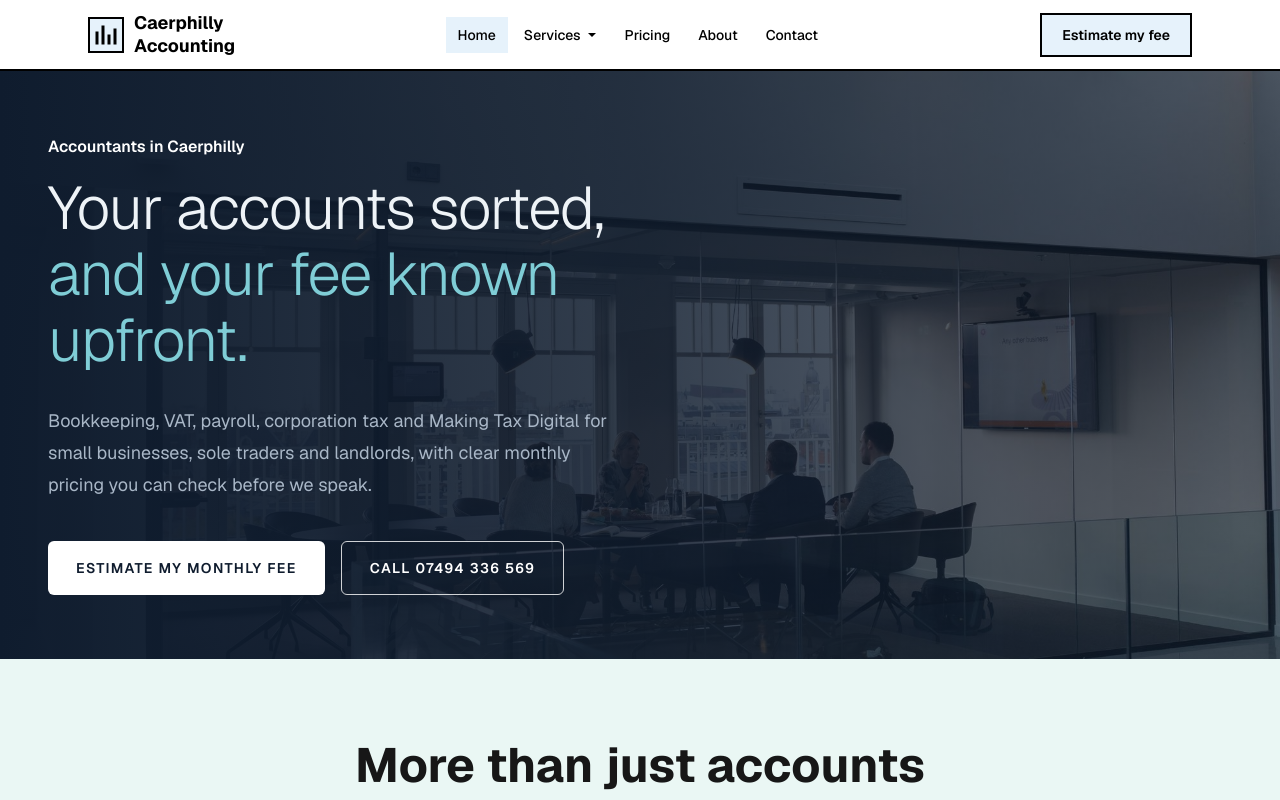
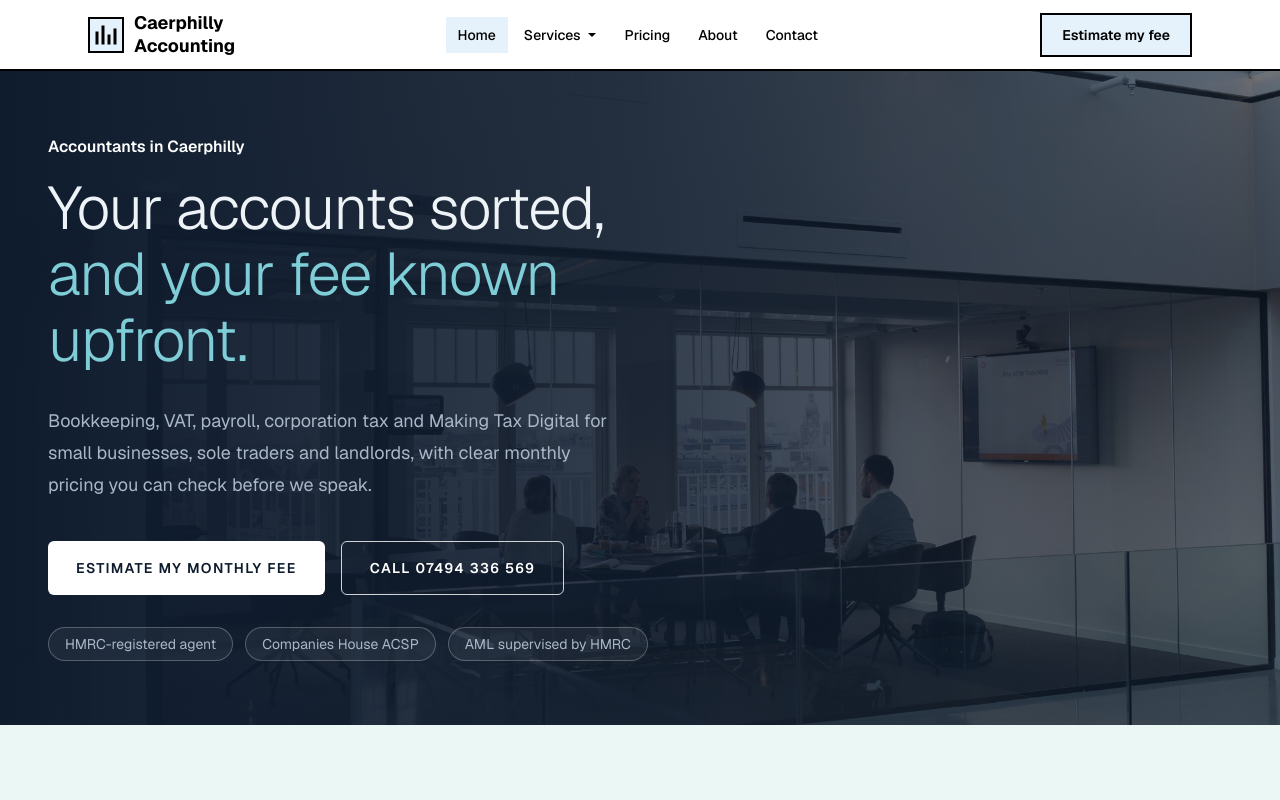
Before and after one commit to sanhu7/caerphilly-accounting-redesign, a Next.js app: page / in a window 1280 px wide. Shown: the top 800 px of the page. Built offline with nearby package versions, Linux system fonts and the light colour scheme.

Commit message:
add hero trust badges

```diff
--- a/components/Hero.tsx
+++ b/components/Hero.tsx
@@ -51,6 +51,18 @@ export default function Hero() {
                             Call 07494 336 569
                         </a>
                     </div>
+                    <ul className="mt-8 flex flex-wrap gap-3 text-sm text-[var(--hero-muted)]">
+                        {["HMRC-registered agent", "Companies House ACSP", "AML supervised by HMRC"].map(
+                            (badge) => (
+                                <li
+                                    key={badge}
+                                    className="rounded-full border border-white/25 bg-white/5 px-4 py-1.5"
+                                >
+                                    {badge}
+                                </li>
+                            )
+                        )}
+                    </ul>
                 </div>
 
 
```
